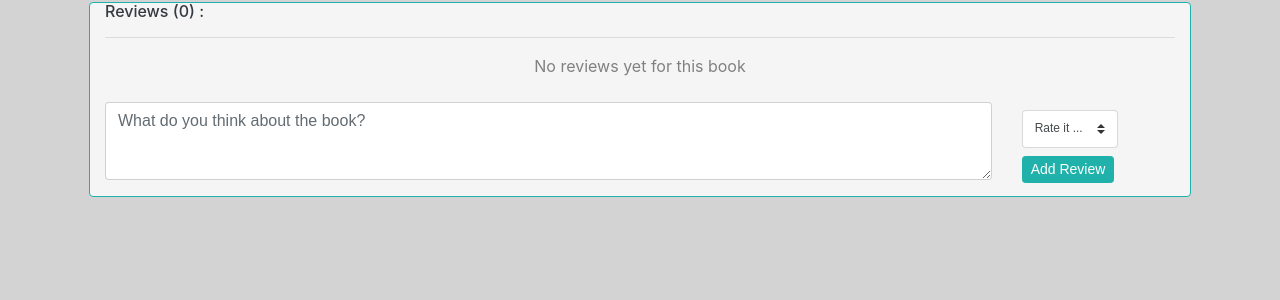
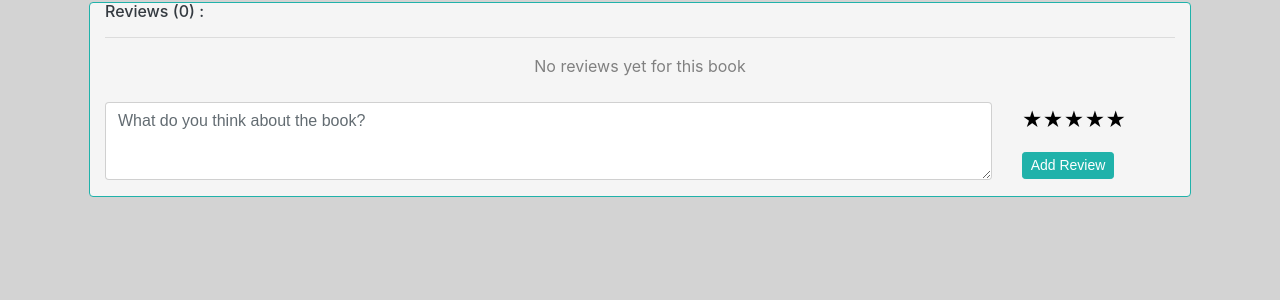
Before and after one commit to amrfekryy/project1-CS50W, a Flask app: template templates/book.html in a window 1280 px wide. Shown: the part 342-642 px from the top of the page. Run offline with Flask 2, Linux system fonts and the light colour scheme; the template is opened without the code that fills it, so the values that code supplies are empty; some libraries are stand-ins or nearby versions.

Commit message:
Replace dropdown rating by star rating

```diff
--- a/templates/book.html
+++ b/templates/book.html
@@ -6,7 +6,78 @@
 
 {% block style %}
 <style>
-	body {background-color: lightgrey}
+
+body {background-color: lightgrey}
+
+/* https://codepen.io/neilpomerleau/pen/wzxzQr?editors=1111 */
+.stars {
+  display: inline-block;
+  position: relative;
+  width:120px;
+  height: 20px;
+  line-height: 20px;
+  font-size: 20px;
+}
+
+.stars label {
+  position: absolute;
+  top: 0;
+  left: 0;
+  height: 100%;
+  cursor: pointer;
+}
+
+.stars label:last-child {
+  position: static;
+}
+
+.stars label:nth-child(1) {
+  z-index: 5;
+}
+
+.stars label:nth-child(2) {
+  z-index: 4;
+}
+
+.stars label:nth-child(3) {
+  z-index: 3;
+}
+
+.stars label:nth-child(4) {
+  z-index: 2;
+}
+
+.stars label:nth-child(5) {
+  z-index: 1;
+}
+
+.stars label input {
+  position: absolute;
+  top: 0;
+  left: 0;
+  opacity: 0;
+}
+
+.stars label .icon {
+  float: left;
+  color: transparent;
+}
+
+.stars label:last-child .icon {
+  color: #000;
+}
+
+.stars:not(:hover) label input:checked ~ .icon,
+.stars:hover label:hover input ~ .icon {
+  color: orange;
+}
+
+.stars label input:focus:not(:checked) ~ .icon:last-child {
+  color: #000;
+  text-shadow: 0 0 5px #09f;
+}
+
+
 </style>
 {% endblock %}
 
@@ -53,15 +124,43 @@
 						<div class="form-group col">
 						    <textarea name="opinion" class="form-control" id="Textarea1" rows="3" placeholder="What do you think about the book?"></textarea>
 						</div>
-						<div class="col-2">
-							<select name="rating" class="custom-select custom-select-sm mt-2" style="width: 6rem">
-								<option hidden selected value="">Rate it ...</option>
-								<option value="1">1: didn't like it</option>
-								<option value="2">2: it was ok </option>
-								<option value="3">3: liked it</option>
-								<option value="4">4: really liked it</option>
-								<option value="5">5: it was amazig</option>
-							</select>
+						<div class="col-lg-2 col-sm-3">
+							<!-- https://codepen.io/neilpomerleau/pen/wzxzQr?editors=1111 -->
+							<div class="stars mt-2">
+							  <label title="Didn't like it">
+							    <input type="radio" name="rating" value="1" />
+							    <span class="icon">★</span>
+							  </label>
+							  <label title="It was ok">
+							    <input type="radio" name="rating" value="2" />
+							    <span class="icon">★</span>
+							    <span class="icon">★</span>
+							  </label>
+							  <label title="Liked it">
+							    <input type="radio" name="rating" value="3" />
+							    <span class="icon">★</span>
+							    <span class="icon">★</span>
+							    <span class="icon">★</span>
+							  </label>
+							  <label title="Really liked it">
+							    <input type="radio" name="rating" value="4" />
+							    <span class="icon">★</span>
+							    <span class="icon">★</span>
+							    <span class="icon">★</span>
+							    <span class="icon">★</span>
+							  </label>
+							  <label title="It was amazing">
+							    <input type="radio" name="rating" value="5" />
+							    <span class="icon">★</span>
+							    <span class="icon">★</span>
+							    <span class="icon">★</span>
+							    <span class="icon">★</span>
+							    <span class="icon">★</span>
+							  </label>
+							</div>
+
+							<div class="w-100"></div>
+
 							<button type="submit" class="btn btn-primary btn-sm mt-2 add_review">Add Review</button>
 						</div>
 					</div>
```
